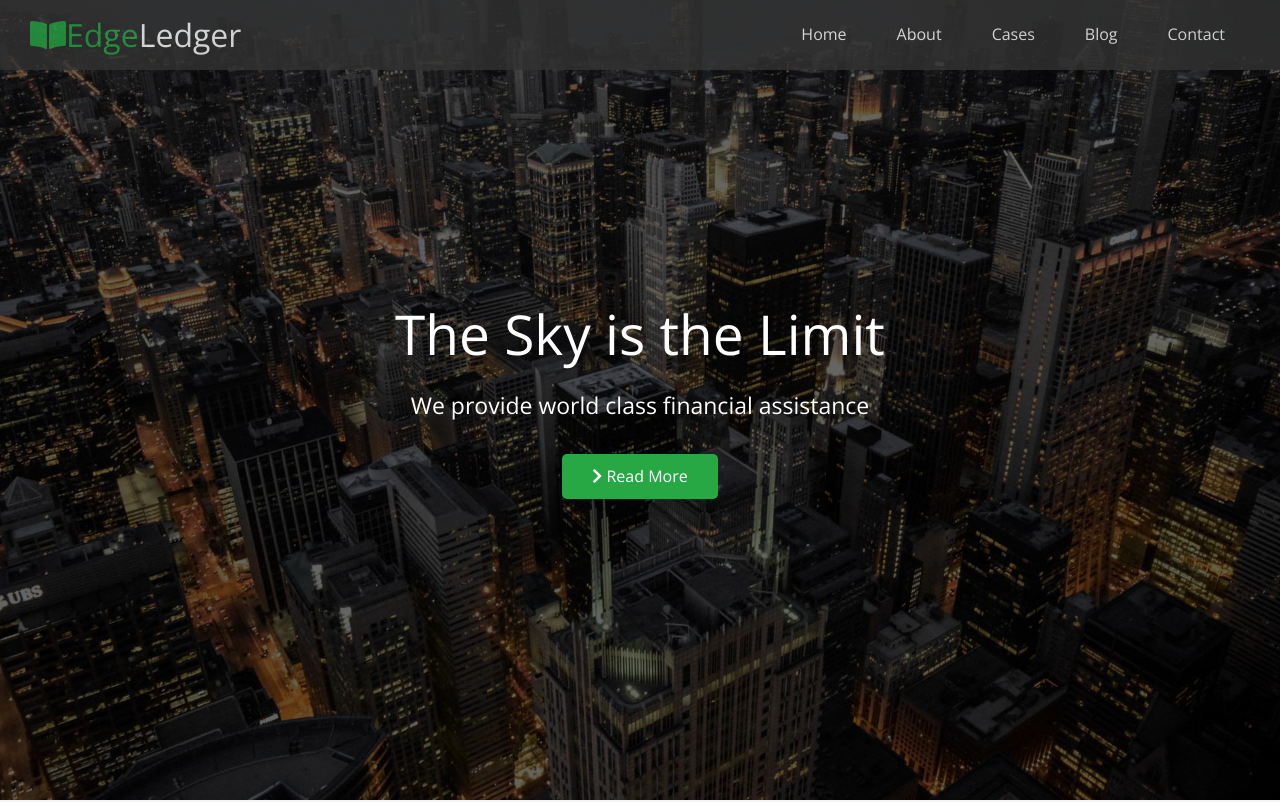
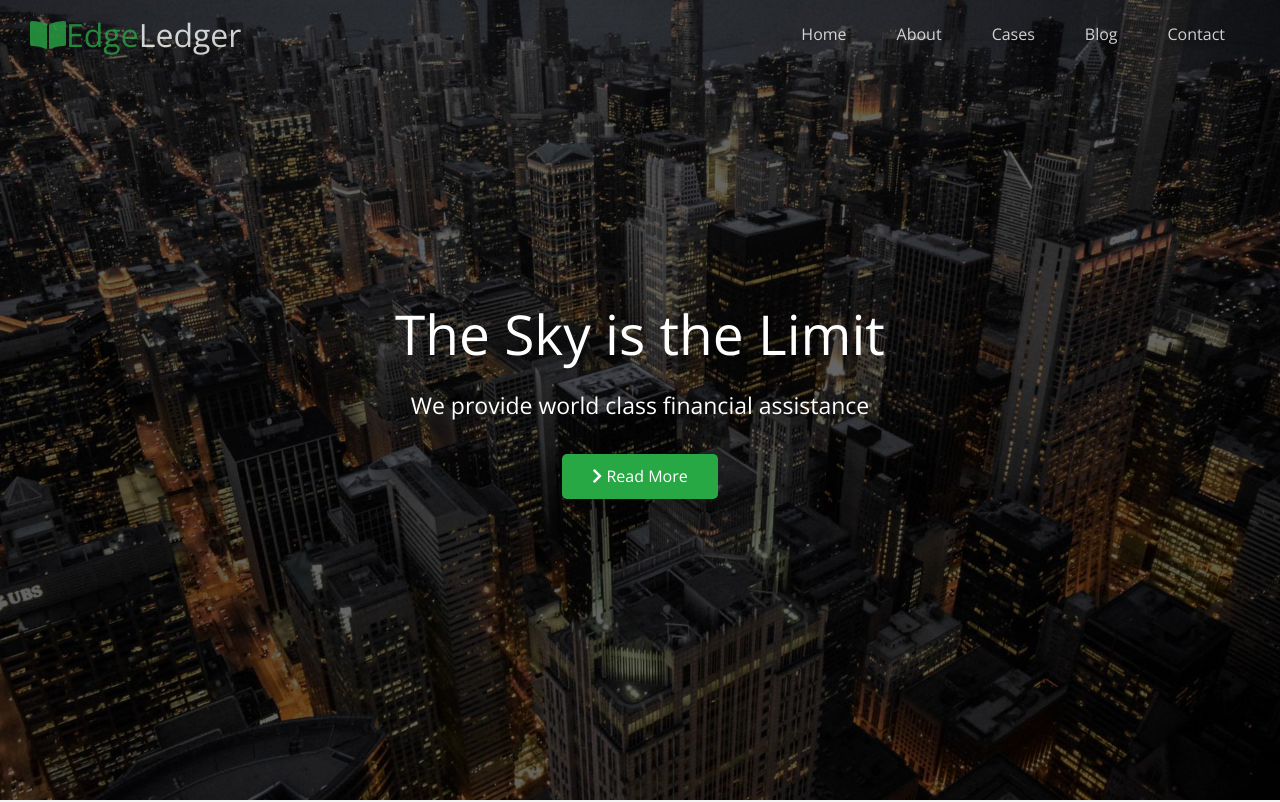
Before and after one commit to nathanjh-28/frontend_exercises, a plain HTML site: page edge_ledger/index.html in a window 1280 px wide. Shown: the top 802 px of the page. Drawn offline with nearby package versions, Linux system fonts and the light colour scheme.

Commit message:
navbar and scrolling animation added

```diff
--- a/edge_ledger/css/style.css
+++ b/edge_ledger/css/style.css
@@ -56,6 +56,7 @@ ___________________________________________________________________________ */
     position: fixed;
     top: 0px;
     padding: 0 30px;
+    transition: 0.5s;
 }
 
 .navbar a {
@@ -74,6 +75,10 @@ ___________________________________________________________________________ */
 
 .navbar .logo {
     font-weight: 400;
+}
+
+.navbar.top {
+    background: transparent;
 }
 
 /*
--- a/edge_ledger/index.html
+++ b/edge_ledger/index.html
@@ -25,7 +25,7 @@
     <!-- HEADER -->
 
     <header class="hero">
-        <div id="navbar" class="navbar">
+        <div id="navbar" class="navbar top">
             <h1 class="logo">
                 <span class="text-primary"><i class="fas fa-book-open"></i>Edge</span>Ledger
             </h1>
@@ -229,6 +229,46 @@
     </footer>
 
 
+        <!-- Jquery -->
+        <script src="https://code.jquery.com/jquery-3.5.1.min.js" integrity="sha256-9/aliU8dGd2tb6OSsuzixeV4y/faTqgFtohetphbbj0=" crossorigin="anonymous"></script>
+    <script>
+        const navbar = document.getElementById('navbar');
+        let scrolled = false;
+
+        window.onscroll = function(){
+            if(window.pageYOffset > 100){
+                navbar.classList.remove('top');
+                if(!scrolled){
+                    navbar.style.transform = 'translateY(-70px)';
+                }
+                setTimeout(function(){
+                    navbar.style.transform = 'translateY(0)';
+                    scrolled = true;
+
+                },200);
+            } else {
+                navbar.classList.add('top');
+                scrolled = false;
+            }
+        }
+
+        $('#navbar a, .btn').on('click',function (e) {
+            if (this.hash !== '') {
+                e.preventDefault();
+
+                const hash = this.hash;
+
+                $('html, body').animate(
+                    {
+                        scrollTop: $(hash).offset().top - 100,
+                    },
+                    800
+                );
+            }
+        });
+    </script>
+
+
 
 
 </body>
```
